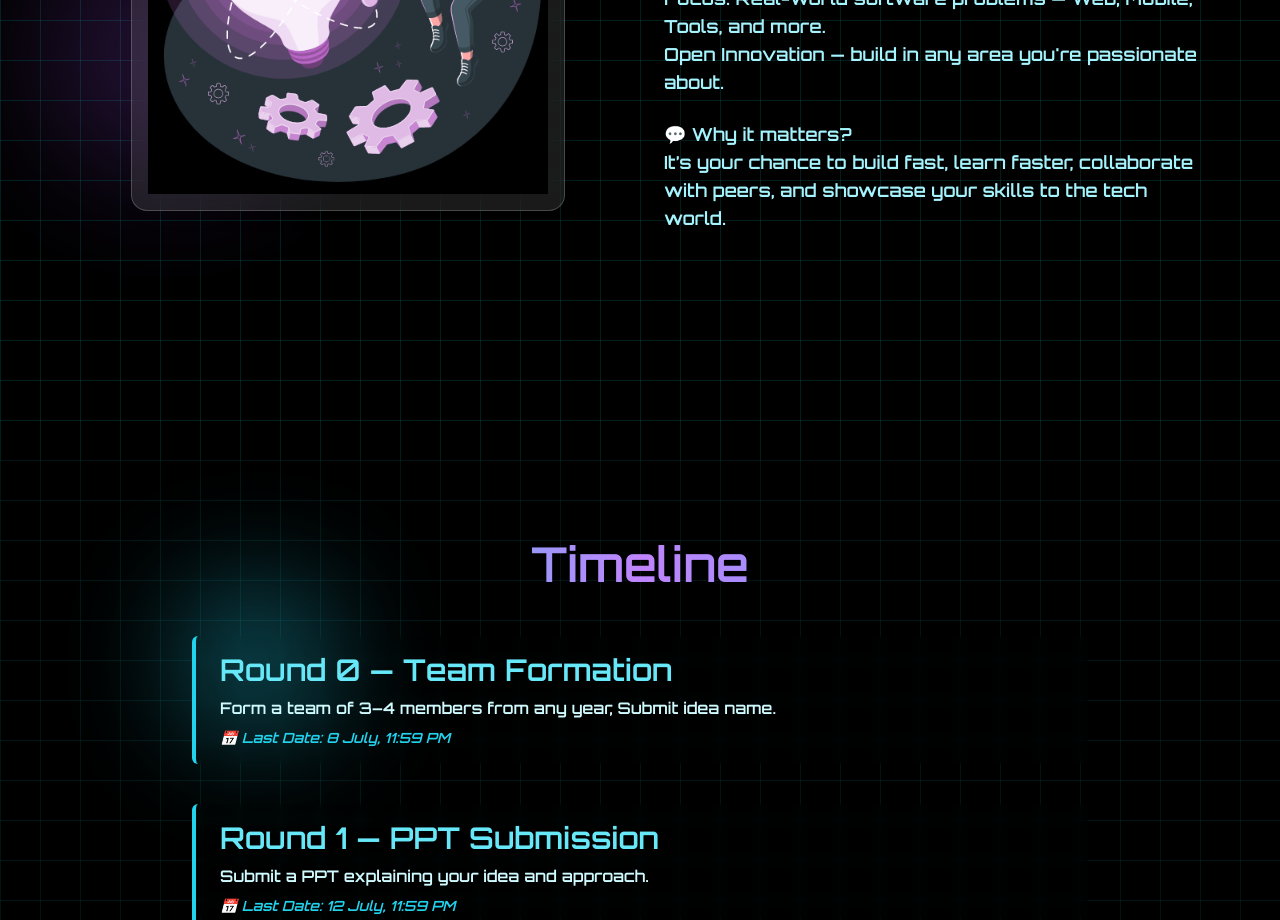
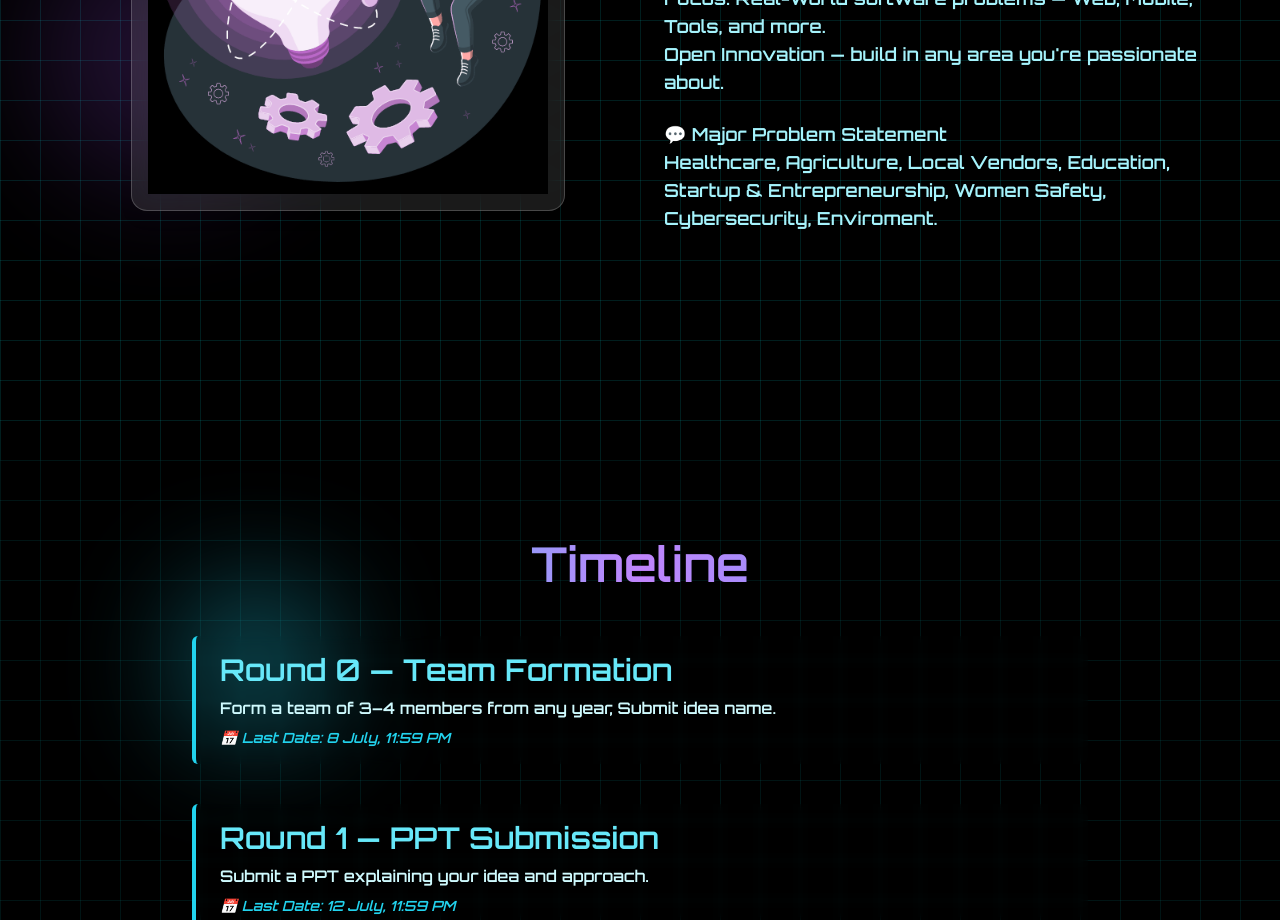
Before and after one commit to Introvert07/hackathon-frotend, a React (Vite) app: page / in a window 1280 px wide. Shown: the part 1140-2060 px from the top of the page. Built offline with nearby package versions, Linux system fonts and the light colour scheme.

Commit message:
majorproblemstatement

```diff
--- a/src/components/About.jsx
+++ b/src/components/About.jsx
@@ -51,8 +51,8 @@ const About = () => {
               Open Innovation — build in any area you're passionate about.
             </p>
             <p>
-              💬 <strong>Why it matters?</strong><br />
-              It’s your chance to build fast, learn faster, collaborate with peers, and showcase your skills to the tech world.
+              💬 <strong>Major Problem Statement</strong><br />
+              Healthcare, Agriculture, Local Vendors, Education, Startup & Entrepreneurship, Women Safety, Cybersecurity, Enviroment.
             </p>
           </div>
         </div>
```
